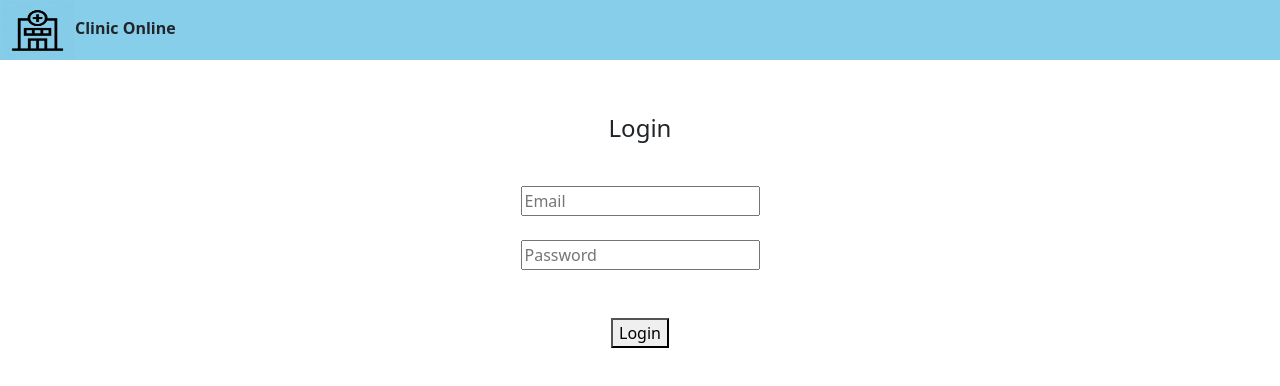
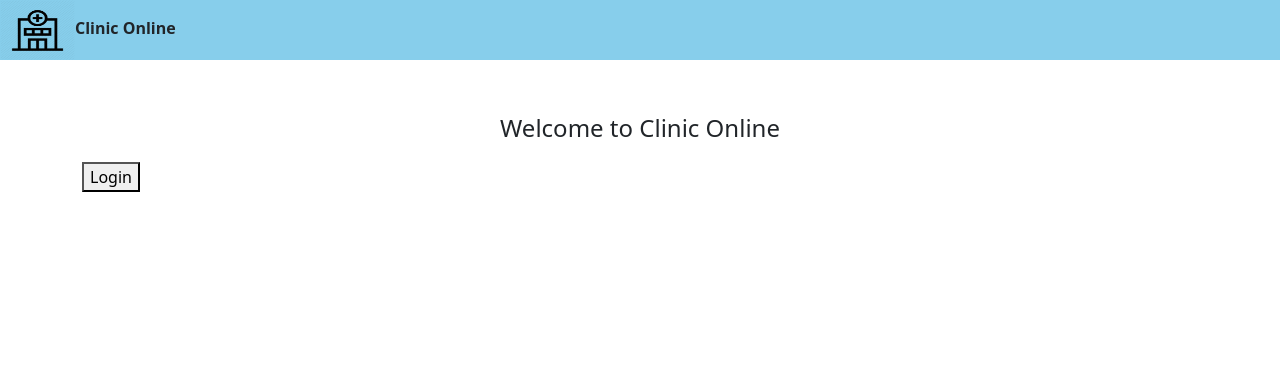
Before and after one commit to bonallure/senior_project, a React (Create React App) app in the folder src/main/view/app/: page / in a window 1280 px wide. Shown: the top 386 px of the page. Built offline with nearby package versions, Linux system fonts and the light colour scheme.

Commit message:
pages connection commit

```diff
--- a/src/main/view/app/src/App.js
+++ b/src/main/view/app/src/App.js
@@ -1,19 +1,24 @@
-import Login from './Pages/Login/Login';
-import {BrowserRouter as Router, Route, Switch} from 'react-router-dom';
-import Registration from './Pages/Registration/Registration';
-import Appointment from './Pages/Appointment';
-import axios from "axios";
+import React from "react";
+import Homepage from "./Pages/Homepage";
+import NavBar from "./Componets/NavBar/NavBar";
+import {BrowserRouter as Router, Route, Switch} from "react-router-dom";
+import Appointment from "./Pages/Appointment";
+import Registration from "./Pages/Registration/Registration";
+import Login from "./Pages/Login/Login";
 
 
 function App(){
-    return(
+
+    return (
         <div>
             <Router>
-                <div>
+                <NavBar/>
+                <div className="container">
                     <Switch>
                         <Route path = "/appointment" component = {Appointment}/>
                         <Route path = "/registration" component = {Registration}/>
-                        <Route path = "/" component = {Login}/>
+                        <Route path = "/login" component = {Login}/>
+                        <Route path = "/" component = {Homepage}/>
                     </Switch>
                 </div>
             </Router>
--- a/src/main/view/app/src/Componets/NavBar.css
+++ /dev/null
@@ -1,4 +0,0 @@
-.navBar {
-    height: 75px;
-    width: 100%;
-  }
--- a/src/main/view/app/src/Pages/Appointment.js
+++ b/src/main/view/app/src/Pages/Appointment.js
@@ -1,6 +1,5 @@
 import axios from "axios"
 import React from "react";
-import NavBar from "../Componets/NavBar/NavBar";
 
 
 
@@ -21,7 +20,6 @@ class Appointment extends React.Component{
     render(){
         return(
             <div className = "Appointment">
-                <NavBar/>
                 <p style = {{textAlign: "left"}}> Appointment </p>
                 <div className = "CurrentAppt">
                 </div>
--- a/src/main/view/app/src/Pages/Homepage.js
+++ b/src/main/view/app/src/Pages/Homepage.js
@@ -1,11 +1,31 @@
 import React from "react";
+import NavBar from "../Componets/NavBar/NavBar";
+import axios from "axios";
+import {Redirect} from "react-router";
+import Login from "./Login/Login";
 
 class Homepage extends React.Component{
+    // declaring state
+    state = {
+        email: '',
+        password: ''
+    }
+
+    onSubmit = (e) => {
+        e.preventDefault();
+        this.props.history.push("/login")
+    }
+
     render(){
         return(
             <div>
-                <p> Welcome to Clinic Online </p>
+                <div className="mainPaper">
+                    <p> Welcome to Clinic Online </p>
+                    <button onClick={this.onSubmit}>Login</button>
+                </div>
             </div>
         )
     }
 }
+
+export default Homepage;
--- a/src/main/view/app/src/Pages/Login/Login.js
+++ b/src/main/view/app/src/Pages/Login/Login.js
@@ -27,12 +27,12 @@ class Login extends React.Component{
             .catch(function (error) {
                 console.log("this is the error", error);
             });
+        this.props.history.push('/appointment')
     }
 
     render(){
         return(
-            <div>
-                <NavBar/>
+            <div className={Login}>
                 <p> Login </p>
                 <br />
                 <form onSubmit = {this.handleSubmit}>
```
Also changed, not shown: src/main/view/app/src/Componets/NavBar.js (deleted, +0 -8 lines).
